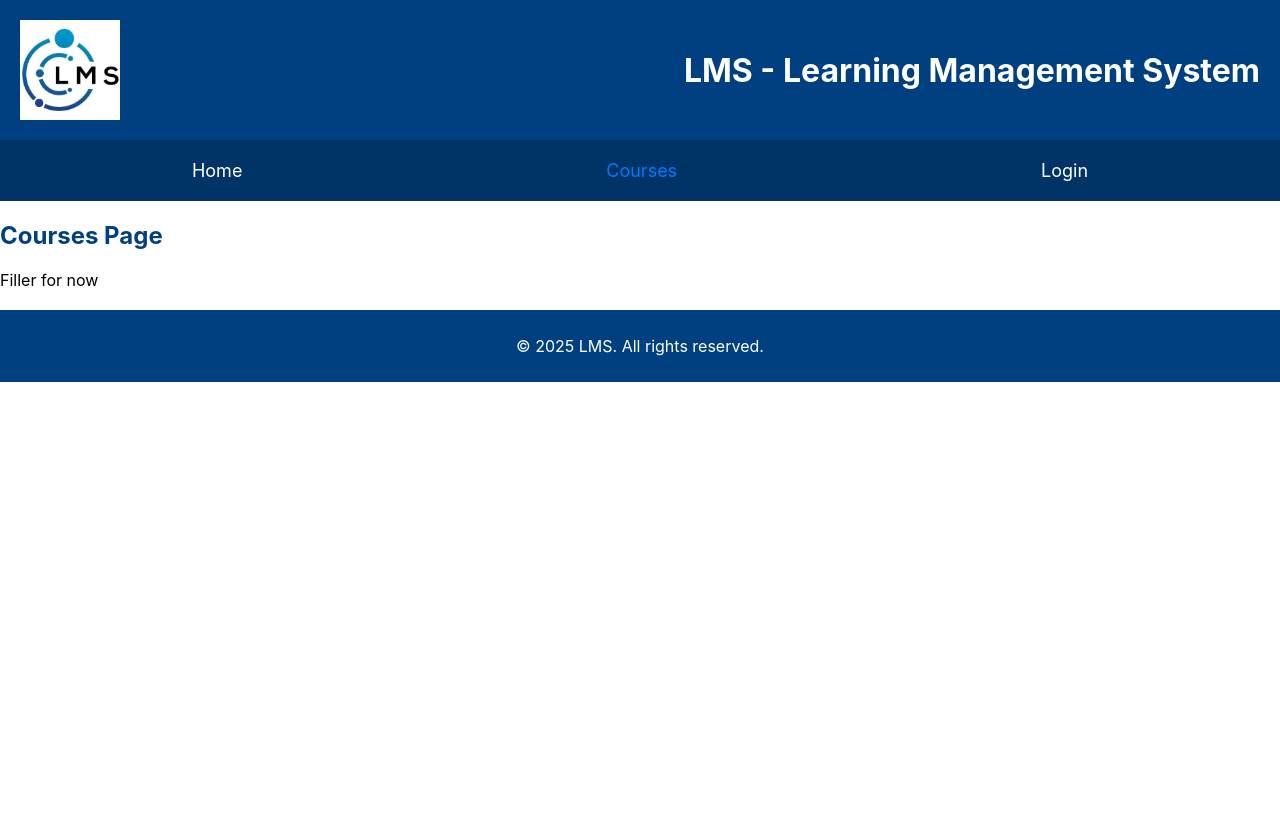
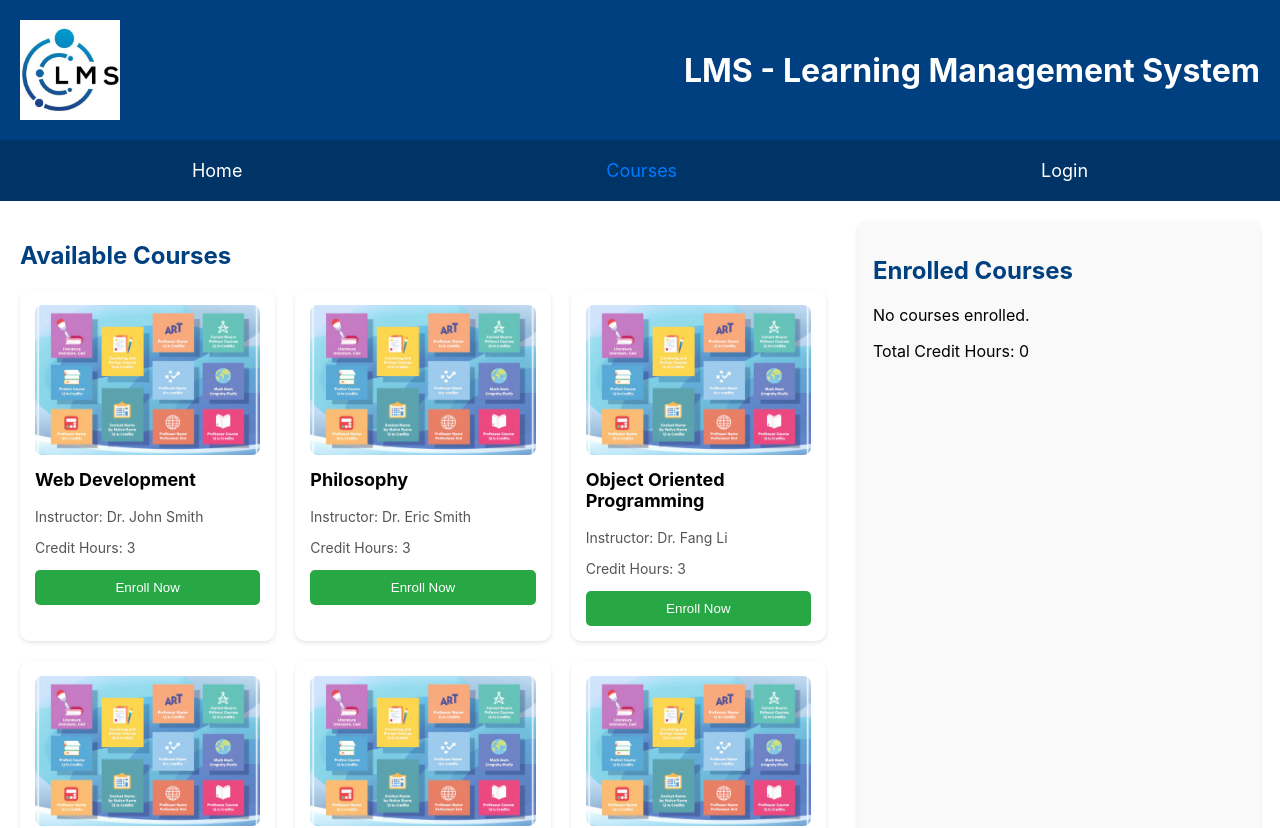
Before and after one commit to ebadr761/my-lms-app, a React (Create React App) app: page /courses in a window 1280 px wide. Shown: the top 828 px of the page. Before the commit the page ends 800 px from the top, so only its background shows below. Built offline with nearby package versions, Linux system fonts and the light colour scheme.

Commit message:
finished CoursesPage and its CSS file

```diff
--- a/src/data/courses.js
+++ b/src/data/courses.js
@@ -1,3 +1,5 @@
+import course_img from '../images/course1.jpg';
+
 const courses = [
     {
         id: 1,
@@ -5,7 +7,8 @@ const courses = [
         instructor: "Dr. John Smith",
         description: "Master HTML, CSS, and JavaScript.",
         duration: "8 weeks",
-    image: "images/course1.jpg"
+        creditHours: 3,
+        image: course_img
     },
     {
         id: 2,
@@ -13,16 +16,17 @@ const courses = [
         instructor: "Dr. Eric Smith",
         description: "Develop reasoning, understand human psyche.",
         duration: "8 weeks",
-        image: "images/course1.jpg"
+        creditHours: 3,
+        image: course_img
     },
-
     {
         id: 3,
         name: "Object Oriented Programming",
         instructor: "Dr. Fang Li",
         description: "Design and implement modern coding practices.",
         duration: "8 weeks",
-        image: "images/course1.jpg"
+        creditHours: 3,
+        image: course_img
     },
     {
         id: 4,
@@ -30,15 +34,17 @@ const courses = [
         instructor: "Dr. Luigi Margareti",
         description: "Learn to develop efficient and effective programs.",
         duration: "8 weeks",
-        image: "images/course1.jpg"
+        creditHours: 3,
+        image: course_img
     },
     {
         id: 5,
         name: "DBMS",
         instructor: "Dr. Felix Leux",
-        description: "Explore mathemetical history.",
+        description: "Explore mathematical history.",
         duration: "8 weeks",
-        image: "images/course1.jpg"
+        creditHours: 3,
+        image: course_img
     },
     {
         id: 6,
@@ -46,7 +52,8 @@ const courses = [
         instructor: "Dr. Wang Whu",
         description: "Effectively run unit testing on Java programs.",
         duration: "8 weeks",
-        image: "images/course1.jpg"
+        creditHours: 3,
+        image: course_img
     },
     {
         id: 7,
@@ -54,7 +61,8 @@ const courses = [
         instructor: "Dr. Eric Smith",
         description: "To create large-scale applications.",
         duration: "8 weeks",
-        image: "images/course1.jpg"
+        creditHours: 3,
+        image: course_img
     },
     {
         id: 8,
@@ -62,7 +70,8 @@ const courses = [
         instructor: "Dr. Alex Picasso",
         description: "Explore human creativity.",
         duration: "8 weeks",
-        image: "images/course1.jpg"
+        creditHours: 3,
+        image: course_img
     },
     {
         id: 9,
@@ -70,7 +79,8 @@ const courses = [
         instructor: "Prof. Jon Jones",
         description: "Learn about ancient egypt.",
         duration: "8 weeks",
-        image: "images/course1.jpg"
+        creditHours: 3,
+        image: course_img
     },
     {
         id: 10,
@@ -78,7 +88,9 @@ const courses = [
         instructor: "Prof. Leonardo DaFixi",
         description: "Develop understandings of internal combustion engines.",
         duration: "8 weeks",
-        image: "images/course1.jpg"
-    },
+        creditHours: 3,
+        image: course_img
+    }
 ];
+
 export default courses;
--- a/src/pages/CoursesPage.js
+++ b/src/pages/CoursesPage.js
@@ -1,18 +1,143 @@
-import React from "react";
+import React, { useState, useEffect } from 'react';
 import Header from "../components/Header";
 import Footer from "../components/Footer";
+import courses from '../data/courses';
+import '../styles/CoursesPage.css';
 
-const CoursesPage = () => {
+// CourseItem Component
+function CourseItem({ course, onEnroll }) {
+  const [showDescription, setShowDescription] = useState(false);
+
   return (
-    <div>
+    <div
+      className="course-item"
+      onMouseEnter={() => setShowDescription(true)}
+      onMouseLeave={() => setShowDescription(false)}
+    >
+      <img
+        src={course.image}
+        alt={course.name}
+        className="course-image"
+      />
+      <h3 className="course-title">{course.name}</h3>
+      <p className="course-instructor">Instructor: {course.instructor}</p>
+      <p className="course-credit-hours">Credit Hours: {course.creditHours}</p>
+
+      {showDescription && (
+        <div className="course-description">
+          <p>{course.description}</p>
+        </div>
+      )}
+
+      <button
+        onClick={() => onEnroll(course)}
+        className="enroll-button"
+      >
+        Enroll Now
+      </button>
+    </div>
+  );
+}
+
+// EnrollmentList Component
+function EnrollmentList({ enrollments, onDrop }) {
+  const totalCreditHours = Object.keys(enrollments).reduce((sum, courseId) => {
+    const course = courses.find(c => c.id === parseInt(courseId));
+    return sum + (course ? course.creditHours * enrollments[courseId] : 0);
+  }, 0);
+
+  return (
+    <div className="enrollment-list">
+      <h2 className="enrollment-title">Enrolled Courses</h2>
+      {Object.keys(enrollments).length === 0 ? (
+        <p className="no-enrollment">No courses enrolled.</p>
+      ) : (
+        <ul className="enrollment-items">
+          {Object.keys(enrollments).map(courseId => {
+            const course = courses.find(c => c.id === parseInt(courseId));
+            return (
+              <li key={courseId} className="enrollment-item">
+                <span>{course.name} ({course.creditHours} hrs)</span>
+                <button
+                  className="drop-button"
+                  onClick={() => onDrop(courseId)}
+                >
+                  Drop
+                </button>
+              </li>
+            );
+          })}
+        </ul>
+      )}
+      <p className="total-credit-hours">Total Credit Hours: {totalCreditHours}</p>
+    </div>
+  );
+}
+
+// CourseCatalog Component
+function CourseCatalog({ onEnroll }) {
+  return (
+    <div className="course-catalog">
+      <h2 className="catalog-title">Available Courses</h2>
+      <div className="grid">
+        {courses.map(course => (
+          <CourseItem
+            key={course.id}
+            course={course}
+            onEnroll={onEnroll}
+          />
+        ))}
+      </div>
+    </div>
+  );
+}
+
+// Main CoursesPage Component
+function CoursesPage() {
+  const [enrollments, setEnrollments] = useState({});
+
+  useEffect(() => {
+    const savedEnrollments = localStorage.getItem('enrollments');
+    if (savedEnrollments) {
+      setEnrollments(JSON.parse(savedEnrollments));
+    }
+  }, []);
+
+  useEffect(() => {
+    localStorage.setItem('enrollments', JSON.stringify(enrollments));
+  }, [enrollments]);
+
+  const handleEnrollCourse = (course) => {
+    setEnrollments(prevEnrollments => {
+      if (prevEnrollments[course.id]) {
+        return prevEnrollments; // Prevent duplicate enrollment
+      }
+      return { ...prevEnrollments, [course.id]: 1 };
+    });
+  };
+
+  const handleDropCourse = (courseId) => {
+    setEnrollments(prevEnrollments => {
+      const updatedEnrollments = { ...prevEnrollments };
+      if (updatedEnrollments[courseId] > 1) {
+        updatedEnrollments[courseId] -= 1;
+      } else {
+        delete updatedEnrollments[courseId];
+      }
+      return updatedEnrollments;
+    });
+  };
+
+  return (
+    <div className="courses-page">
       <Header />
-      <main>
-        <h2>Courses Page</h2>
-        <p>Filler for now</p>
-      </main>
+      <div className="content">
+        <CourseCatalog onEnroll={handleEnrollCourse} />
+        <EnrollmentList enrollments={enrollments} onDrop={handleDropCourse} />
+      </div>
       <Footer />
     </div>
   );
-};
+}
 
 export default CoursesPage;
--- /dev/null
+++ b/src/styles/CoursesPage.css
@@ -0,0 +1,78 @@
+/* CoursesPage.css */
+
+.courses-page {
+    display: flex;
+    flex-direction: column;
+    min-height: 100vh;
+  }
+
+  .content {
+    display: flex;
+    flex-grow: 1;
+    justify-content: space-between;
+    padding: 20px;
+  }
+
+  .course-catalog {
+    width: 65%;
+  }
+
+  .enrollment-list {
+    width: 30%;
+    background: #f9f9f9;
+    padding: 15px;
+    border-radius: 8px;
+    box-shadow: 0 2px 4px rgba(0, 0, 0, 0.1);
+  }
+
+  .grid {
+    display: grid;
+    grid-template-columns: repeat(3, 1fr);
+    gap: 20px;
+  }
+
+  .course-item {
+    position: relative;
+    background: white;
+    padding: 15px;
+    border-radius: 10px;
+    box-shadow: 0 2px 4px rgba(0, 0, 0, 0.1);
+    transition: transform 0.2s ease-in-out;
+  }
+
+  .course-item:hover {
+    transform: scale(1.05);
+  }
+
+  .course-item img {
+    width: 100%;
+    height: 150px;
+    object-fit: cover;
+    border-radius: 8px;
+  }
+
+  .course-item h3 {
+    font-size: 18px;
+    margin-top: 10px;
+  }
+
+  .course-item p {
+    font-size: 14px;
+    color: #555;
+  }
+
+  .enroll-button {
+    display: block;
+    width: 100%;
+    margin-top: 10px;
+    padding: 10px;
+    background-color: #28a745;
+    color: white;
+    border: none;
+    border-radius: 5px;
+    cursor: pointer;
+  }
+
+  .enroll-button:hover {
+    background-color: #218838;
+  }
```
Lines whose indentation alone changed are shown as unchanged.
